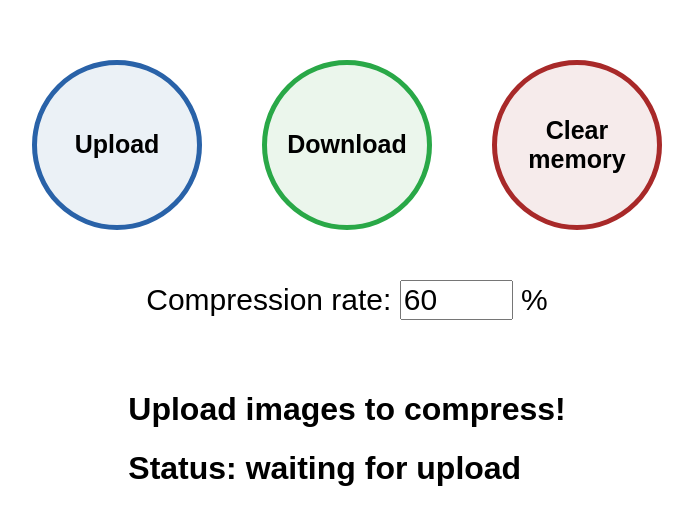
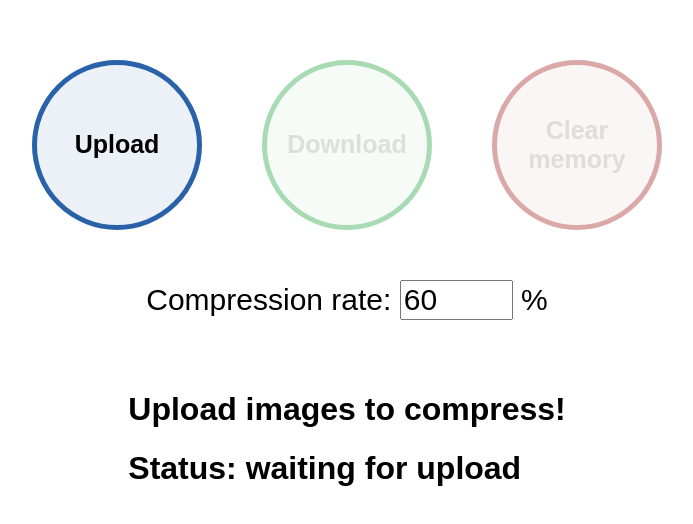
Before and after one commit to WawrzenskiPatryk/local-img-compress, a Vue app: page / in a window 1280 px wide. Shown: the part 124-648 px from the top of the page, without its empty margins (293-986 px from the left). Built offline with nearby package versions, Linux system fonts and the light colour scheme.

Commit message:
add button disabled

```diff
--- a/src/App.vue
+++ b/src/App.vue
@@ -3,6 +3,7 @@
     <div class="compressor__buttons">
       <button
         class="compressor__upload-button"
+        :disabled="uploadedAmount"
         @click="onUploadButtonClick"
       >
         Upload
@@ -17,12 +18,14 @@
       </button>
       <button
         class="compressor__upload-button compressor__upload-button--download"
+        :disabled="!uploadedAmount || uploadedAmount !== compressedAmount"
         @click="downloadFiles"
       >
         Download
       </button>
       <button
         class="compressor__upload-button compressor__upload-button--clear"
+        :disabled="!uploadedAmount || uploadedAmount !== compressedAmount"
         @click="clearFiles"
       >
         Clear memory
@@ -117,6 +120,7 @@ async function compressFiles() {
 
 function downloadFiles() {
   if (isCompressionLoading.value || !uploadedAmount.value) return;
+
   console.log(minifiedImages.value);
 }
 
@@ -124,7 +128,7 @@ function clearFiles() {
   minifiedImages.value = [];
   uploadedAmount.value = 0;
   compressedAmount.value = 0;
-  console.log('CLEARED');
+  uploadInput.value.value = '';
 }
 </script>
 
@@ -157,15 +161,20 @@ function clearFiles() {
     border: 5px solid rgb(41, 98, 168);
     background-color: rgb(235, 241, 246);
 
-    &:hover {
+    &:hover:not([disabled]) {
       background-color: rgb(219, 231, 241);
+    }
+
+    &:disabled {
+      cursor: not-allowed;
+      opacity: 0.4;
     }
 
     &--download {
       border: 5px solid rgb(41, 168, 71);
       background-color: rgb(235, 246, 236);
 
-      &:hover {
+      &:hover:not([disabled]) {
         background-color: rgb(220, 241, 219);
       }
     }
@@ -174,7 +183,7 @@ function clearFiles() {
       border: 5px solid rgb(168, 155, 41);
       background-color: rgb(246, 245, 235);
 
-      &:hover {
+      &:hover:not([disabled]) {
         background-color: rgb(239, 241, 219);
       }
     }
@@ -183,7 +192,7 @@ function clearFiles() {
       border: 5px solid rgb(168, 41, 41);
       background-color: rgb(246, 235, 235);
 
-      &:hover {
+      &:hover:not([disabled]) {
         background-color: rgb(241, 219, 219);
       }
     }
```
